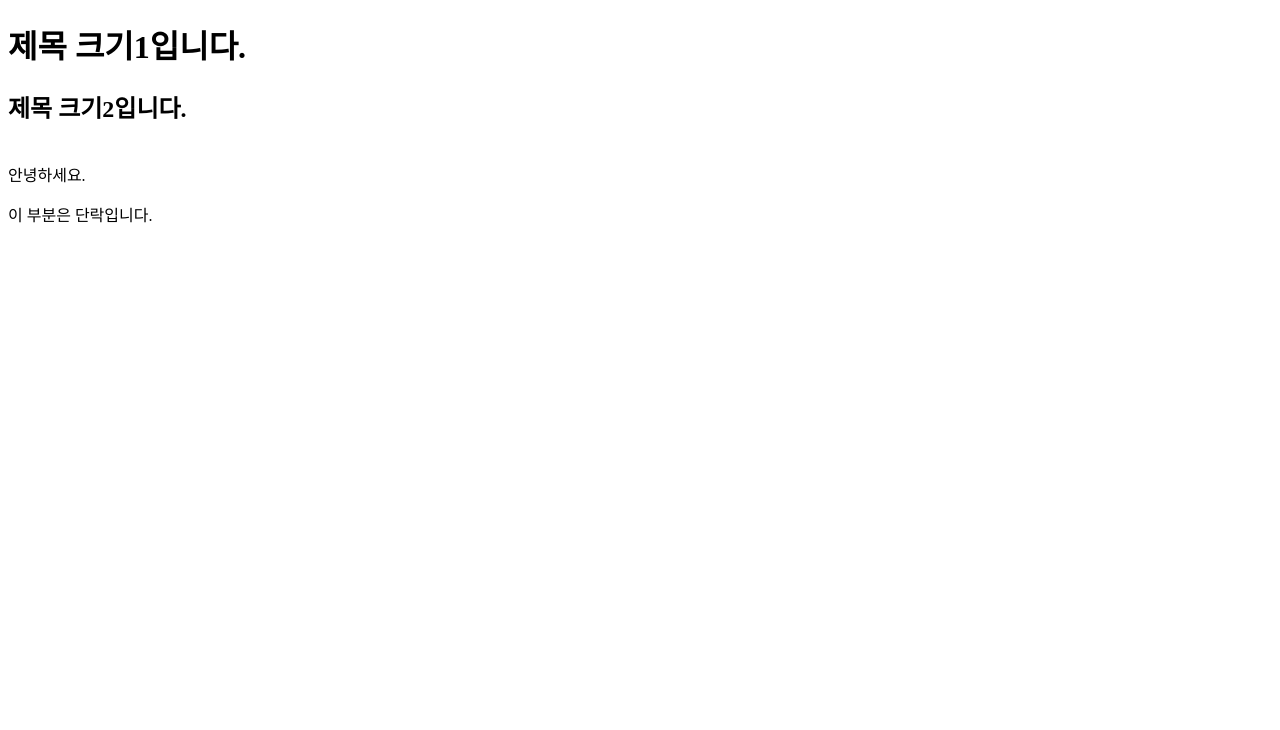
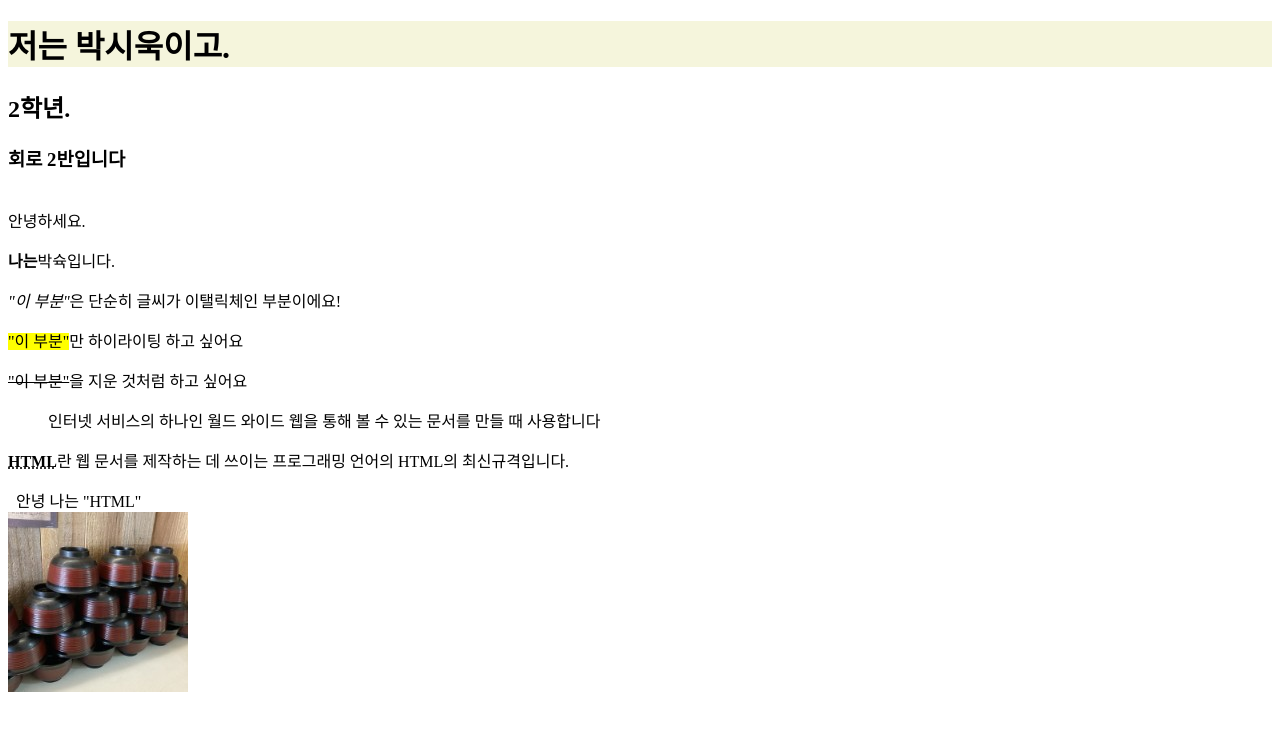
Before and after one commit to maasdsds/Siwook, a plain HTML site: page index.html in a window 1280 px wide. Drawn offline with Linux system fonts and the light colour scheme.

Commit message:
2022 03 31

```diff
--- a/index.html
+++ b/index.html
@@ -4,10 +4,25 @@
     <title>HTML문서의 제목입니다.</title>
 </head>
 <body>
- <h1>제목 크기1입니다.</h1>
- <h2>제목 크기2입니다.</h2>
+ <h1 style="background-color: beige;">저는 박시욱이고.</h1>
+ <h2>2학년.</h2>
+ <h3>회로 2반입니다</h3>
  <br>
  안녕하세요.
- <P>이 부분은 단락입니다.</P>
+ <P><strong>나는</strong>박슉입니다.</P>
+ <p><em>"이 부분"</em>은 단순히 글씨가 이탤릭체인 부분이에요!</p>
+ <p><mark>"이 부분"</mark>만 하이라이팅 하고 싶어요</p>
+ <p><del>"이 부분"</del>을 지운 것처럼 하고 싶어요</p>
+ <blockquote>
+     인터넷 서비스의 하나인 월드 와이드 웹을 통해 볼 수 있는 문서를 만들 때 사용합니다
+ </blockquote>
+ <p><strong><abbr title="Hi">HTML</abbr></strong>란 웹 문서를 제작하는 데 쓰이는 프로그래밍 언어의 HTML의 최신규격입니다.</p>
+
+ &nbsp;
+ 안녕 나는 &quot;HTML&quot;
+
+ <br>
+ <img src="./image/151791984_1_1620226164_w180.jpg" alt="항아리">
+
 </body>
 </html>
```
Also changed, not shown: image/151791984_1_1620226164_w180.jpg (added), 1 other file.
